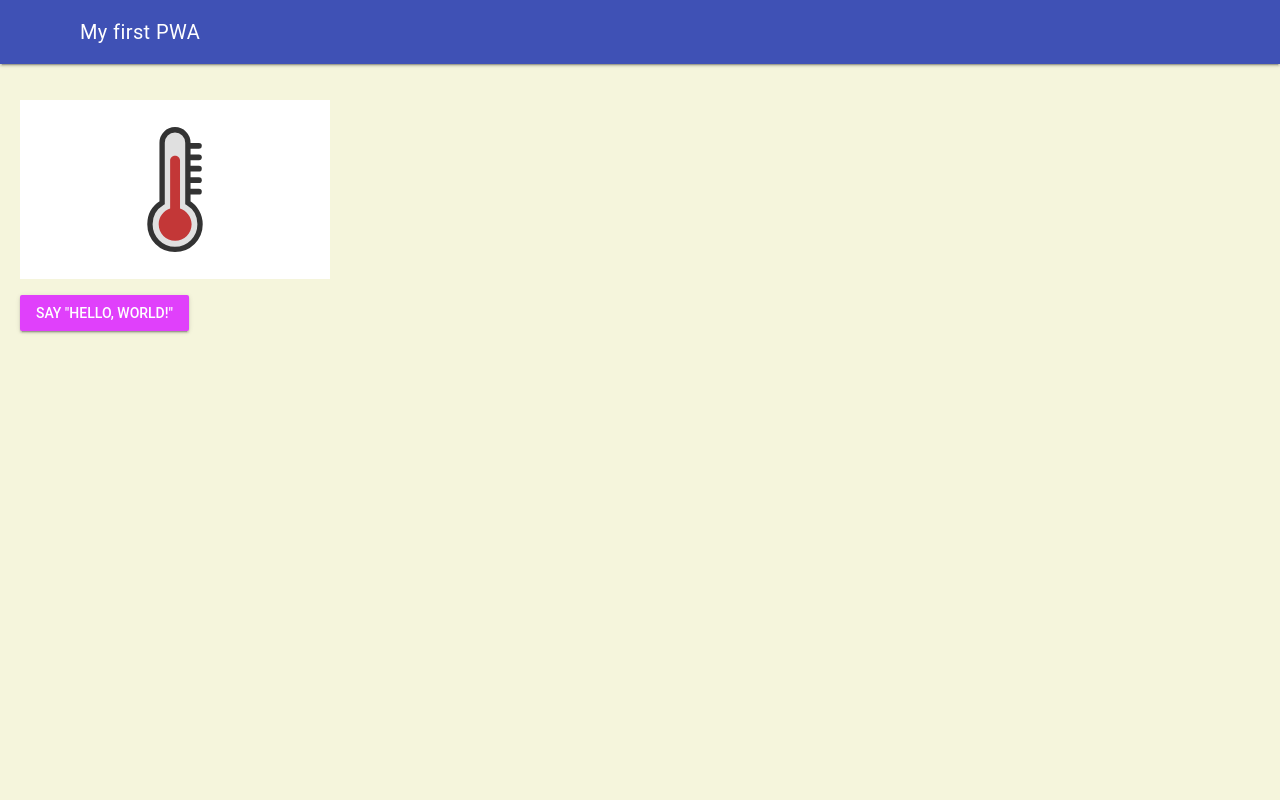
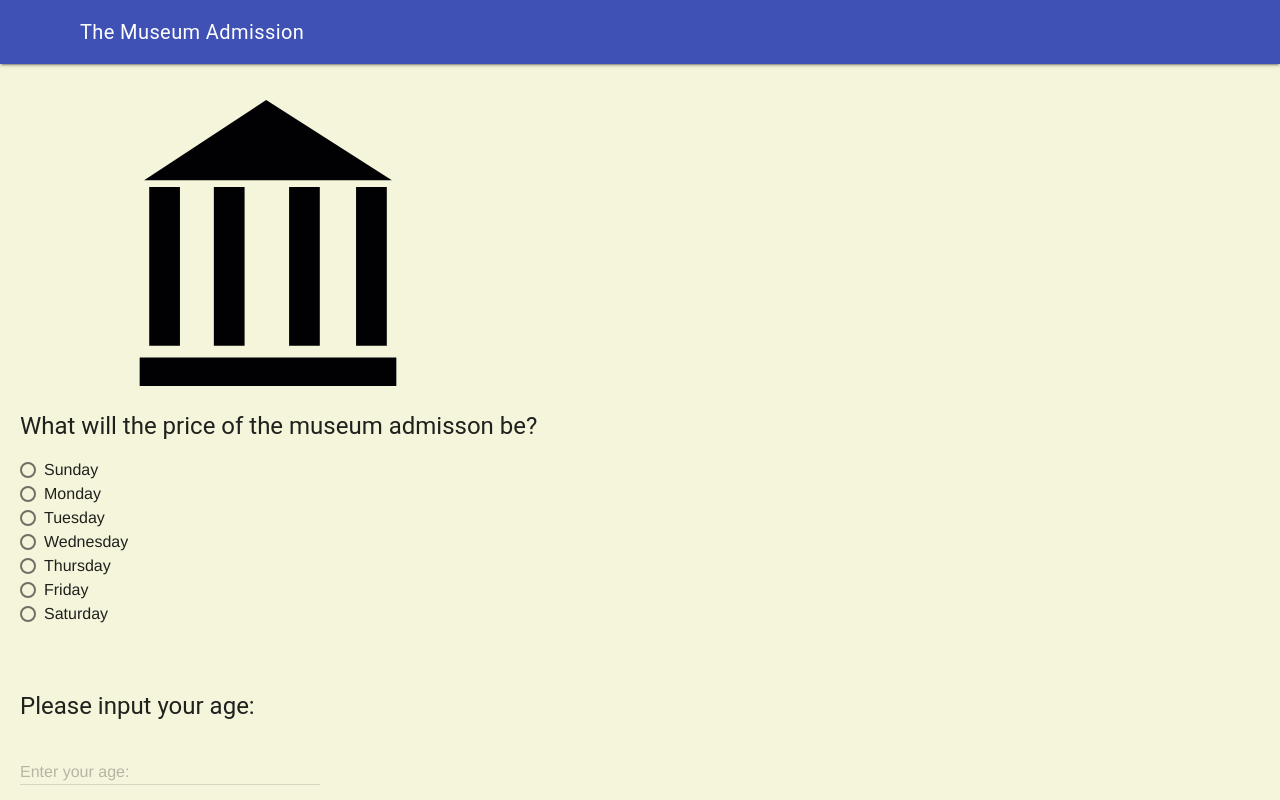
Before and after one commit to Kenny-Le-281/ICS2O-Unit5-04-HTML, a plain HTML site: page index.html in a window 1280 px wide. Drawn offline with nearby package versions, Linux system fonts and the light colour scheme.

Commit message:
changes in index.html and script.js

```diff
--- a/index.html
+++ b/index.html
@@ -18,7 +18,7 @@
     <link rel="apple-touch-icon" sizes="180x180" href="apple-touch-icon.png" />
     <link rel="icon" type="image/png" sizes="32x32" href="favicon-32x32.png" />
     <link rel="icon" type="image/png" sizes="16x16" href="favicon-16x16.png" />
-    <title>GitHub page as PWA template</title>
+    <title>Museum Admission</title>
   </head>
   <body>
     <script defer src="https://code.getmdl.io/1.3.0/material.min.js"></script>
@@ -26,23 +26,73 @@
     <div class="mdl-layout mdl-js-layout mdl-layout--fixed-header">
       <header class="mdl-layout__header">
         <div class="mdl-layout__header-row">
-          <span class="mdl-layout-title">My first PWA</span>
+          <span class="mdl-layout-title">The Museum Admission</span>
         </div>
       </header>
       <main class="mdl-layout__content">
         <p></p>
-        <img src="./images/thermometer.svg" alt="thermometer" width="25%" height="25%">
+        <img src="./images/museum.svg" alt="movie" width="40%" height="40%">
         <p></p>
-        <!-- Raised button with ripple -->
-        <button
-          class="mdl-button mdl-js-button mdl-button--raised mdl-js-ripple-effect mdl-button--accent"
-          onclick="myButtonClicked()"
-        >
-          Say "Hello, World!"
+        <h4>What will the price of the museum admisson be?</h4>
+        <form>
+          <!-- Radiobox 1 -->
+          <label class="mdl-radio mdl-js-radio mdl-js-ripple-effect" for="sunday">
+            <input type="radio" id="sundaye" class="mdl-radio__button" name="day" value="1">
+            <span class="mdl-radio__label">Sunday</span>
+          </label>
+          <br>
+          <!-- Radiobox 2 -->
+          <label class="mdl-radio mdl-js-radio mdl-js-ripple-effect" for="monday">
+            <input type="radio" id="monday" class="mdl-radio__button" name="day" value="2">
+            <span class="mdl-radio__label">Monday</span>
+          </label>
+          <br>
+          <!-- Radiobox 3 -->
+          <label class="mdl-radio mdl-js-radio mdl-js-ripple-effect" for="tuesday">
+            <input type="radio" id="tuesday" class="mdl-radio__button" name="day" value="3">
+            <span class="mdl-radio__label">Tuesday</span>
+          </label>
+          <br>
+          <!-- Radiobox 4 -->
+          <label class="mdl-radio mdl-js-radio mdl-js-ripple-effect" for="wednesday">
+            <input type="radio" id="wednesday" class="mdl-radio__button" name="day" value="4">
+            <span class="mdl-radio__label">Wednesday</span>
+          </label>
+          <br>
+          <!-- Radiobox 5 -->
+          <label class="mdl-radio mdl-js-radio mdl-js-ripple-effect" for="thursday">
+            <input type="radio" id="thursday" class="mdl-radio__button" name="day" value="5">
+            <span class="mdl-radio__label">Thursday</span>
+          </label>
+          <br>
+          <!-- Radiobox 6 -->
+          <label class="mdl-radio mdl-js-radio mdl-js-ripple-effect" for="friday">
+            <input type="radio" id="friday" class="mdl-radio__button" name="day" value="6">
+            <span class="mdl-radio__label">Friday</span>
+          </label>
+          <br>
+          <!-- Radiobox 7 -->
+          <label class="mdl-radio mdl-js-radio mdl-js-ripple-effect" for="saturday">
+            <input type="radio" id="saturday" class="mdl-radio__button" name="day" value="7">
+            <span class="mdl-radio__label">Saturday</span>
+          </label>
+        </form>
+        <br>
+        <br>
+        <h4>Please input your age:</h4>
+        <!-- Numeric Textfield -->
+        <form action="#">
+          <div class="mdl-textfield mdl-js-textfield">
+            <input class="mdl-textfield__input" type="text" pattern="-?[0-9]*(\.[0-9]+)?" id="age">
+            <label class="mdl-textfield__label" for="age">Enter your age:</label>
+            <span class="mdl-textfield__error">Input is not a number!</span>
+          </div>
+        </form>
+        <!-- Colored raised button -->
+        <button class="mdl-button mdl-js-button mdl-button--raised mdl-button--colored" onclick="checked()">
+          Checked
         </button>
-        <!-- basic text -->
-        <p></p>
-        <div id="hello-world"></div>
+        <div id="museum"></div>
       </main>
     </div>
   </body>
--- a/js/script.js
+++ b/js/script.js
@@ -14,8 +14,23 @@ if (navigator.serviceWorker) {
 }
 
 /**
- * This function displays an alert.
+ * This function determins museum admission price
  */
-function myButtonClicked() {
-  document.getElementById("hello-world").innerHTML = "<p>Hello, World!</p>"
+function checked() {
+  // input
+  const sunday = document.getElementById("sunday").checked
+  const monday = document.getElementById("monday").checked
+  const tuesday = document.getElementById("tuesday").checked
+  const wednesday = document.getElementById("wednesday").checked
+  const thursday = document.getElementById("thursday").checked
+  const friday = document.getElementById("friday").checked
+  const saturday = document.getElementById("saturday").checked
+  var age = document.getElementById("age").value
+
+  // process and output
+  if (tuesday == true || thursday == true || age > 12 && age < 21) {
+    document.getElementById("museum").innerHTML = 'You are eligible for student pricing!'
+  } else {
+    document.getElementById("museum").innerHTML = 'You must pay regular price.'
+  }
 }
```
Also changed, not shown: images/museum.svg (added), images/thermometer.svg (deleted), 2 other files.
